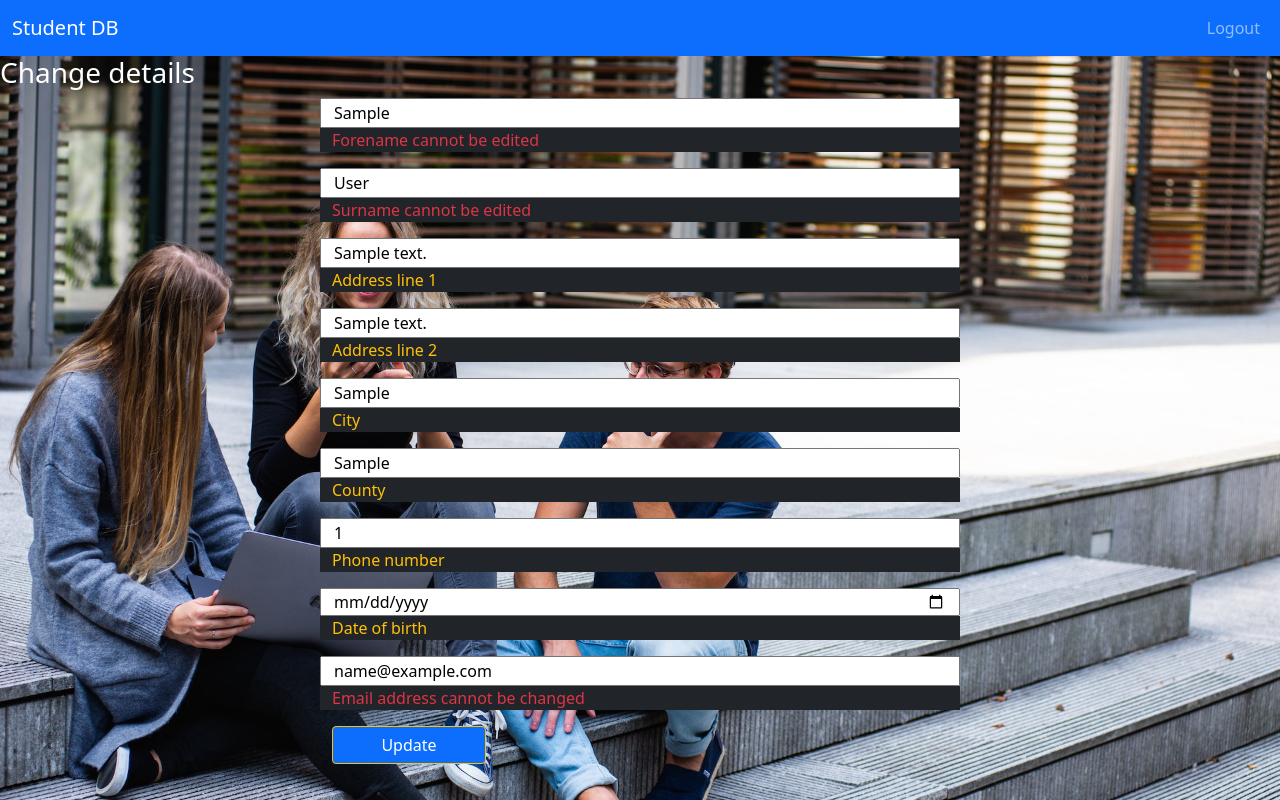
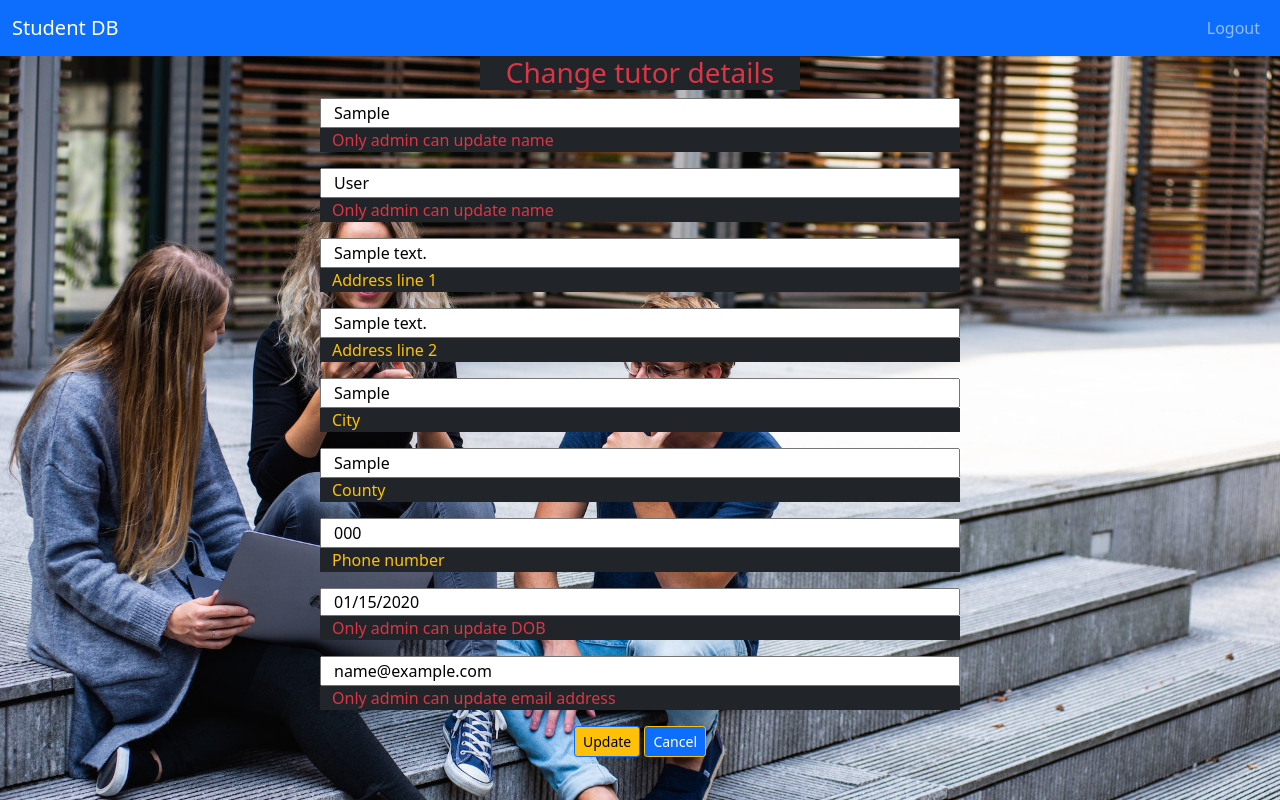
Before and after one commit to Martin-ITT/DevOps-Fundamental-Project, a Flask app: page /update_tutor_profile/1 in a window 1280 px wide. Run offline with Flask 2, Linux system fonts and the light colour scheme; a user stored in the database is signed in; tables that the repository leaves empty hold one stand-in row (values such as "Sample post"); some libraries are stand-ins or nearby versions.

Commit message:
modules management created

```diff
--- a/application/forms.py
+++ b/application/forms.py
@@ -1,6 +1,8 @@
 # from werkzeug.security import generate_password_hash, check_password_hash
+from application.models import Tutors
 from flask_wtf import FlaskForm
-from wtforms import StringField, PasswordField, IntegerField, DateField
+from wtforms import StringField, PasswordField, IntegerField, DateField, FormField
+from wtforms_sqlalchemy.fields import QuerySelectField
 from wtforms import validators
 from wtforms.validators import (
     InputRequired, Length, Email, EqualTo, DataRequired, Regexp)
@@ -133,6 +135,12 @@
     authority_lvl = IntegerField('authority_lvl', validators=[Length(max=10)])
 
 
-class Modules(FlaskForm):
+def select_tutor():
+    return Tutors.query
+
+
+class ModulesForm(FlaskForm):
     module_name = StringField('Module_name')
     description = StringField('Module_description')
+    enrolments = FormField(StudentForm, 'enrolments')
+    tutors = QuerySelectField(query_factory=select_tutor, allow_blank=True)
--- a/application/routes.py
+++ b/application/routes.py
@@ -1,7 +1,7 @@
 from application import app, db
 from flask import render_template, request, flash, redirect, url_for, session
 from application.models import Students, Tutors, Modules, Enrolments
-from application.forms import RegistrationForm, LoginForm, StudentForm, TutorForm
+from application.forms import RegistrationForm, LoginForm, StudentForm, TutorForm, ModulesForm
 from werkzeug.security import generate_password_hash, check_password_hash
 from datetime import date
 from flask_sqlalchemy import SQLAlchemy
@@ -294,8 +294,8 @@
         tutor = Tutors.query.filter_by(id=tutor_id).first()
 
         # POST method
-        # if request.method == "POST":
-        if form.validate_on_submit():
+        if request.method == "POST":
+        # if form.validate_on_submit():
 
             tutor.tutor_fname = form.tutor_fname.data
             tutor.tutor_lname = form.tutor_lname.data
@@ -309,16 +309,14 @@
 
             # update tutor in database
             db.session.commit()
+            flash("Record updated")
 
-            flash("Record updated")
-            return redirect(url_for('tutor_profile', user_email=session['user_email']))
+            if session['user_email'] == "admin@admin.com":
+                return redirect(url_for('tutor_management'))
 
-        # else:
-        #     return redirect(
-        #         url_for('profile', user_email=session['user_email']))
+            return redirect(url_for('profile', user_email=session['user_email']))
 
     return render_template("update_tutor_profile.html", form=form, tutor=tutor)
-
 
 # student management
 @app.route("/student_ management")
@@ -349,9 +347,36 @@
     return redirect(url_for('home'))
 
 
+# tutor management
+@app.route("/tutor_ management")
+def tutor_management():
+    if session['user_email']:
+
+        tutors = Tutors.query.all()
+        return render_template("tutor_management.html", tutors=tutors)
+
+    return redirect(url_for('home'))
+
+
+# delete tutor record
+@app.route("/delete_tutor/<int:tutor_id>")
+def delete_tutor(tutor_id):
+    if session['user_email'] == "admin@admin.com":
+
+        tutor = Tutors.query.filter_by(id=tutor_id).first()
+        db.session.delete(tutor)
+        db.session.commit()
+        tutors = Tutors.query.all()
+        flash("Record deleted!")
+
+        return render_template("tutor_management.html", tutors=tutors)
+
+    return redirect(url_for('home'))
+
+
 # modules management
-@app.route("/manage_modules")
-def manage_modules():
+@app.route("/modules_management")
+def modules_management():
     if session['user_email'] == "admin@admin.com":
 
         modules = Modules.query.all()
@@ -362,6 +387,35 @@
             f.write(" - enrolments: " + str(module.enrolments) + "\n")
         f.close()
 
-        return render_template("manage_modules.html", modules=modules)
+        return render_template("modules_management.html", modules=modules)
 
     return redirect(url_for('home'))
+
+
+# update module
+@app.route("/update_module/<int:module_id>", methods=["GET", "POST"])
+def update_module(module_id):
+    if session['user_email'] == "admin@admin.com":
+
+        form = ModulesForm()
+        module = Modules.query.filter_by(id=module_id).first()
+
+        # POST method
+        if request.method == "POST":
+        # if form.validate_on_submit():
+
+            module.module_name = form.module_name.data
+            module.description = form.description.data
+            module.enrolments = form.enrolments.data
+            module.m_tutor_id = form.tutors.data
+
+            # update tutor in database
+            db.session.commit()
+            flash("Record updated")
+
+            if session['user_email'] == "admin@admin.com":
+                return redirect(url_for('tutor_management'))
+
+            return redirect(url_for('profile', user_email=session['user_email']))
+
+    return render_template("update_modules.html", form=form, module=module)
--- a/mynew.txt
+++ b/mynew.txt
@@ -0,0 +1,2 @@
+name: module 3 - tutor: 4 - enrolments: [<Enrolments 13>, <Enrolments 16>, <Enrolments 20>, <Enrolments 23>, <Enrolments 26>, <Enrolments 29>]
+name: module 4 - tutor: 4 - enrolments: [<Enrolments 17>]
--- a/templates/tutor_profile.html
+++ b/templates/tutor_profile.html
@@ -11,10 +11,10 @@
         <a href="{{ url_for('student_management') }}" class="btn btn-primary border-warning btn-lg my-btns mb-3"
             role="button" aria-disabled="true">Student management
         </a>
-        <a href="#" class="btn btn-primary border-warning btn-lg my-btns mb-3"
+        <a href="{{ url_for('tutor_management') }}" class="btn btn-primary border-warning btn-lg my-btns mb-3"
             role="button" aria-disabled="true">Tutor management
         </a>
-        <a href="{{ url_for('manage_modules') }}" class="btn btn-primary border-warning btn-lg my-btns mb-3"
+        <a href="{{ url_for('modules_management') }}" class="btn btn-primary border-warning btn-lg my-btns mb-3"
             role="button" aria-disabled="true">Modules management
         </a>
         <a href="#" class="btn btn-primary border-warning btn-lg my-btns"
--- a/templates/update_student_profile.html
+++ b/templates/update_student_profile.html
@@ -1,7 +1,7 @@
 {% extends "base.html" %}
 {% block content %}
 
-<h3 class="center-align indigo-text hide-on-small-only">Change details</h3>
+<h3 class="mx-auto text-center text-danger bg-dark w-25">Change student details</h3>
 
     <!-- registration form -->
     <div class="row m-auto w-50">
--- a/templates/update_tutor_profile.html
+++ b/templates/update_tutor_profile.html
@@ -1,7 +1,7 @@
 {% extends "base.html" %}
 {% block content %}
 
-<h3 class="center-align indigo-text hide-on-small-only">Change details</h3>
+<h3 class="mx-auto text-center text-danger bg-dark w-25">Change tutor details</h3>
 
     <!-- registration form -->
     <div class="row m-auto w-50">
@@ -12,8 +12,13 @@
                         {{ form.csrf_token }}
                         <!-- tutor fname -->
                         <div class="row">
+                            {% if session['user_email'] == "admin@admin.com" %}
+                            {{ form.tutor_fname(class="form-input small-input", value=tutor.tutor_fname) }}
+                            <span class="text-warning bg-dark">Forename</span>
+                            {% else %}
                             {{ form.tutor_fname(readonly=true, class="form-input small-input", value=tutor.tutor_fname) }}
-                            <span class="text-danger bg-dark">Forename cannot be edited</span>
+                            <span class="text-danger bg-dark">Only admin can update name</span>
+                            {% endif %}
                             <ul>
                                 {% for error in form.tutor_fname.errors %}
                                 <li style="color:red;">{{ error }}</li>
@@ -22,8 +27,13 @@
                         </div>
                         <!-- tutor lname -->
                         <div class="row">
+                            {% if session['user_email'] == "admin@admin.com" %}
+                            {{ form.tutor_lname(class="form-input small-input", value=tutor.tutor_lname) }}
+                            <span class="text-warning bg-dark">Surname</span>
+                            {% else %}
                             {{ form.tutor_lname(readonly=true, class="form-input small-input", value=tutor.tutor_lname) }}
-                            <span class="text-danger bg-dark">Surname cannot be edited</span>
+                            <span class="text-danger bg-dark">Only admin can update name</span>
+                            {% endif %}
                             <ul>
                                 {% for error in form.tutor_lname.errors %}
                                 <li style="color:red;">{{ error }}</li>
@@ -82,8 +92,13 @@
                         </div>
                         <!-- tutor DOB -->
                         <div class="row">
+                            {% if session['user_email'] == "admin@admin.com" %}
                             {{ form.tutor_DOB(class="form-input small-input", value=tutor.tutor_DOB) }}
                             <span class="text-warning bg-dark">Date of birth</span>
+                            {% else %}
+                            {{ form.tutor_DOB(readonly=true, class="form-input small-input", value=tutor.tutor_DOB) }}
+                            <span class="text-danger bg-dark">Only admin can update DOB</span>
+                            {% endif %}
                             <ul>
                                 {% for error in form.tutor_DOB.errors %}
                                 <li style="color:red;">{{ error }}</li>
@@ -92,17 +107,30 @@
                         </div>
                         <!-- tutor email -->
                         <div class="row">
+                            {% if session['user_email'] == "admin@admin.com" %}
+                            {{ form.tutor_email(class="form-input small-input", value=tutor.tutor_email) }}
+                            <span class="text-warning bg-dark">Email address</span>
+                            {% else %}
                             {{ form.tutor_email(readonly=true, class="form-input small-input", value=tutor.tutor_email) }}
-                            <span class="text-danger bg-dark">Email address cannot be changed</span>
+                            <span class="text-danger bg-dark">Only admin can update email address</span>
+                            {% endif %}
                             <ul>
                                 {% for error in form.tutor_email.errors %}
                                 <li style="color:red;">{{ error }}</li>
                                 {% endfor %}
                             </ul>
                         </div>
-                        <button type="submit" class="btn btn-primary border-warning w-25 m-auto">
+                        <div class="text-center">
+                        <button type="submit" class="btn btn-warning border-primary btn-sm">
                             Update
                         </button>
+                        {% if session['user_email'] == "admin@admin.com" %}
+                        <a href="{{ url_for('delete_tutor', tutor_id=tutor.id) }}" class="btn btn-danger border-warning btn-sm">Delete</a>
+                        <a href="{{ url_for('tutor_profile', user_email=session['user_email']) }}" class="btn btn-primary border-warning btn-sm">Cancel</a>
+                        {% else %}
+                        <a href="{{ url_for('profile', user_email=session['user_email']) }}" class="btn btn-primary border-warning btn-sm">Cancel</a>
+                        {% endif %}
+                        </div>
                     </form>
                 </div>
             </div>
```
Also changed, not shown: application/models.py (+6 -3 lines), templates/modules_management.html (added, +33 -0 lines), templates/tutor_management.html (renamed from templates/manage_modules.html, +5 -6 lines), templates/update_modules.html (added, +62 -0 lines), application/data.db.
